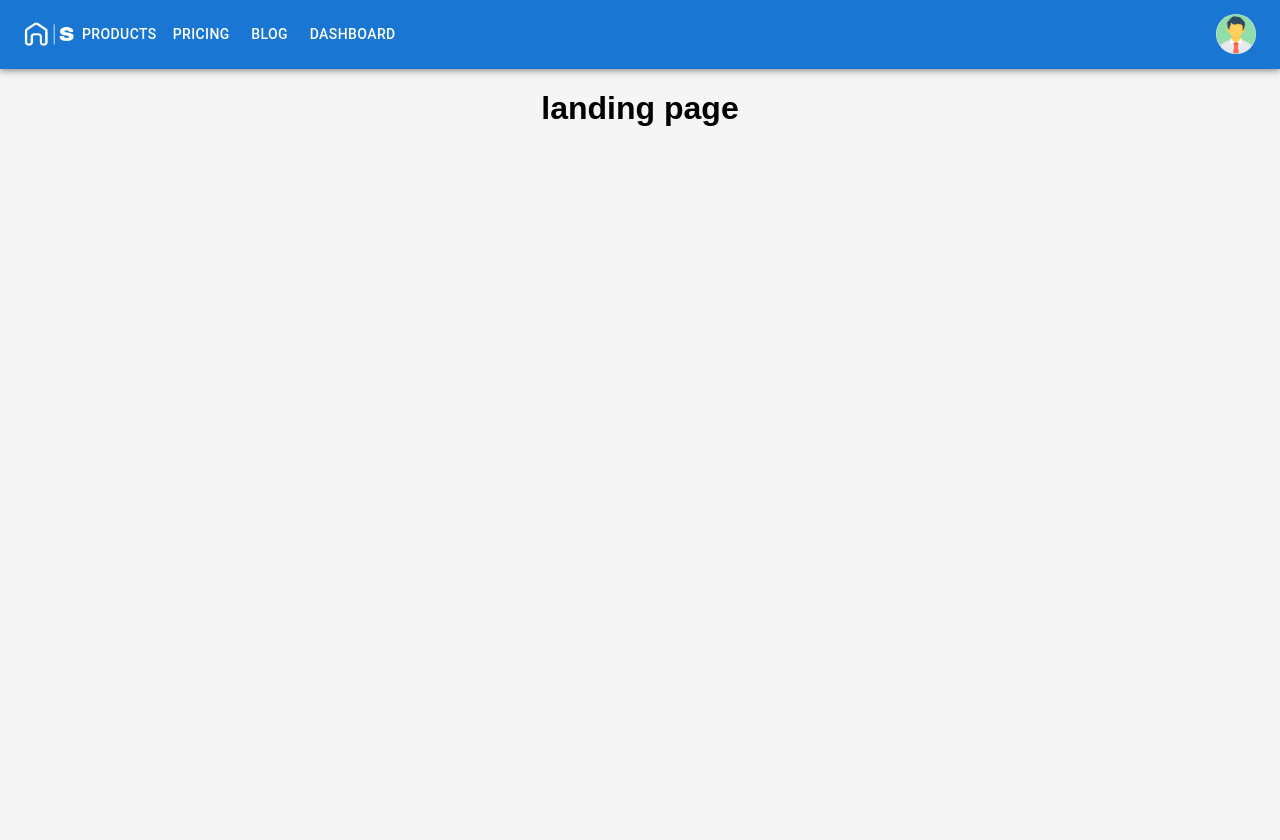
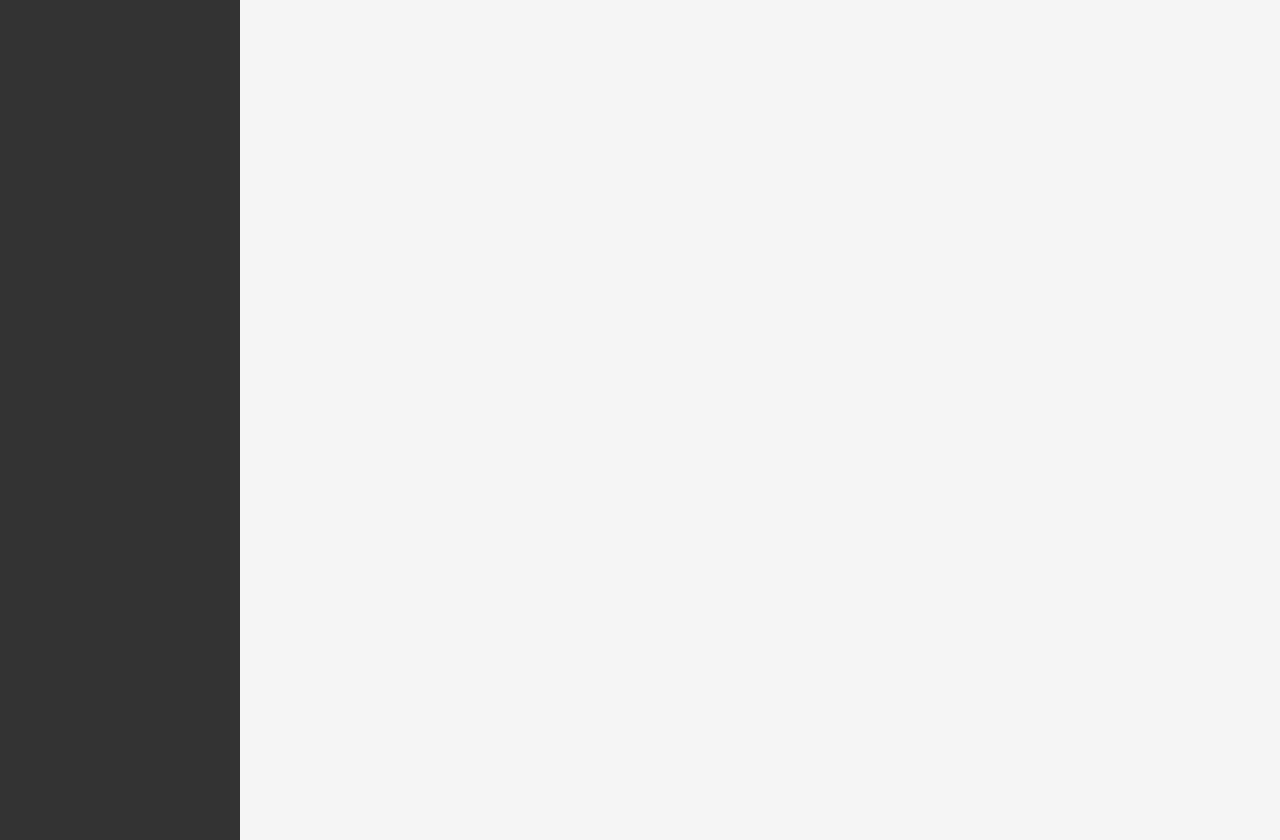
Before and after one commit to KBSudHanVa/mysampleproject, a React (Create React App) app in the folder main/: page /home in a window 1280 px wide. Before the commit the page ends 800 px from the top, so only its background shows below. Built offline with nearby package versions, Linux system fonts and the light colour scheme.

Commit message:
added nav

```diff
--- a/main/src/Components/LoginPage/MySignin.js
+++ b/main/src/Components/LoginPage/MySignin.js
@@ -66,7 +66,7 @@ function MySignin() {
             localStorage.setItem('token', responseObj.response['token']);
 
             // console.log(response.json());
-            // nav('/home');
+            nav('/home');
 
         } catch (error) {
             console.error('Error sending POST request:', error.message);
--- /dev/null
+++ b/main/src/Components/SubComponents/MainComponents/NavBarComponents/NavBar.css
@@ -0,0 +1,12 @@
+.hello{
+   background-color: burlywood;
+}
+/* Sidebar.css */
+.sidebar {
+   width: 200px;
+   /* height: 100%; */
+   background-color: #333;
+   color: #fff;
+   padding: 20px;
+   height: 100vh;
+}
--- /dev/null
+++ b/main/src/Components/SubComponents/MainComponents/NavBarComponents/NavBar.jsx
@@ -0,0 +1,14 @@
+import "./NavBar.css"
+import { Link } from 'react-router-dom';
+
+function NavBar(){
+   return(
+     <div>
+        <div className="sidebar">
+
+        </div>
+     </div>
+   )
+}
+
+export default NavBar;
--- a/main/src/Components/SubComponents/SubRouts.js
+++ b/main/src/Components/SubComponents/SubRouts.js
@@ -1,10 +1,12 @@
-import NavBar from "./MainComponents/NavBar";
+// import NavBar from "./MainComponents/NavBar";
+import NavBar from "./MainComponents/NavBarComponents/NavBar.jsx"
 
 function SubRouts(){
     return (
         <div className="subrouts">
+            {/* <NavBar/> */}
             <NavBar/>
-            <h1>landing page</h1>
+            {/* <h1>landing page</h1> */}
         </div>
      );
 }
```
